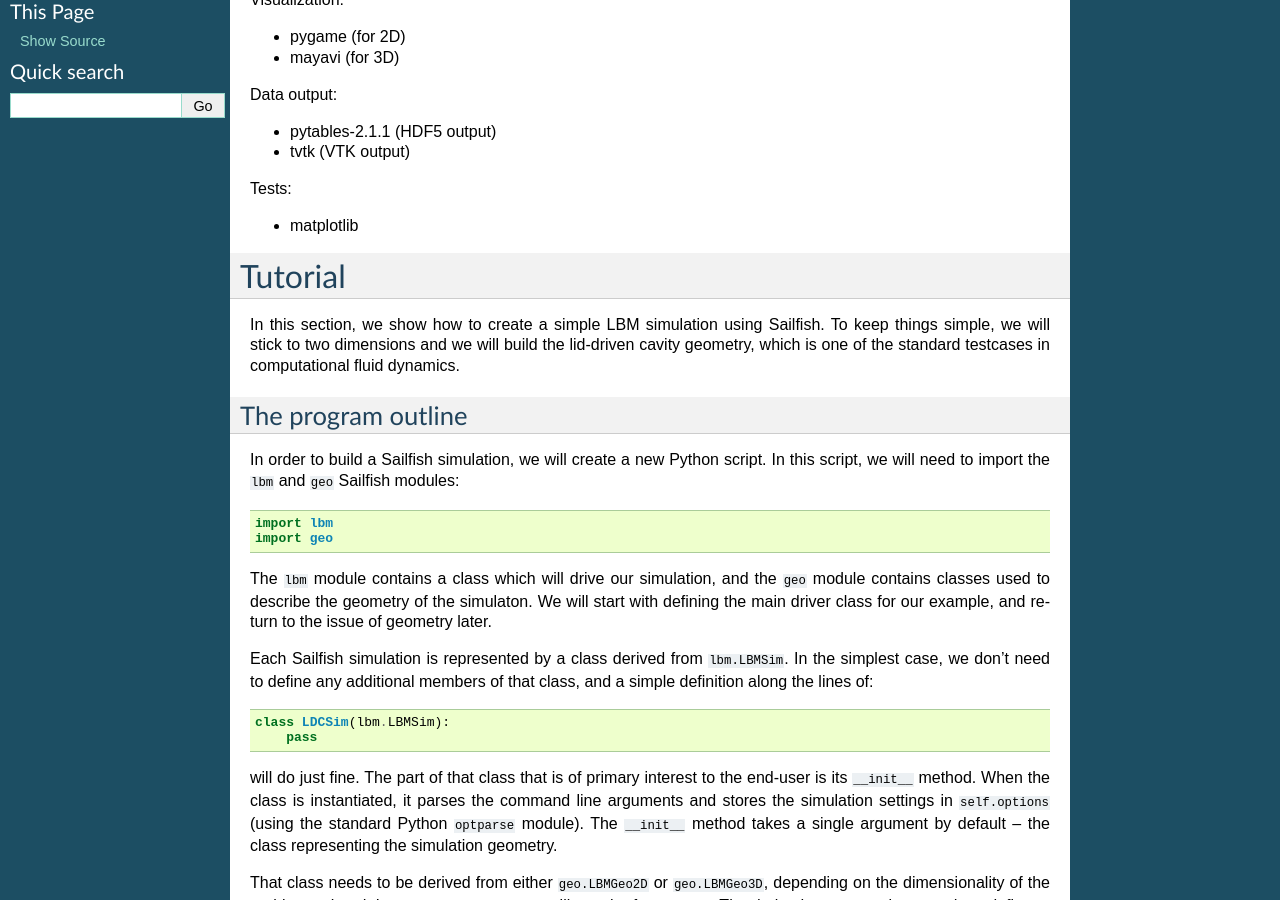
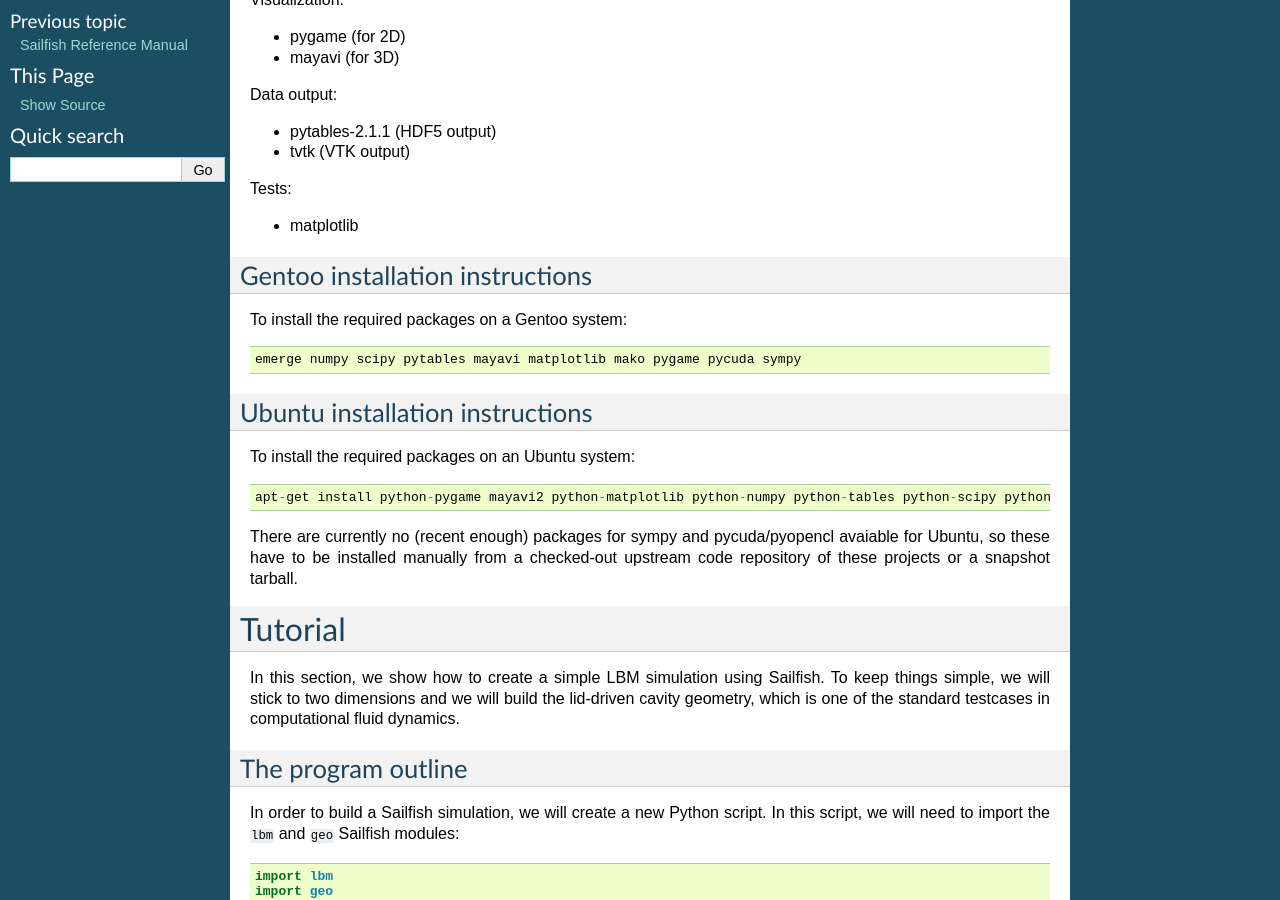
Before and after one commit to sailfish-team/sailfish, a Sphinx documentation site: the page built from doc/main.rst, in a window 1280 px wide and 900 px high, scrolled down 858 px. Built offline with Sphinx 7.4.7, drawn with Linux system fonts in a browser that asks for light colours; formulas are drawn with MathJax 3; some of the changed text lies outside the part shown.

Commit message:
Add installation instructions for Gentoo and Ubuntu.

```diff
--- a/doc/main.rst
+++ b/doc/main.rst
@@ -64,6 +64,24 @@
 Tests:
 
 * matplotlib
+
+Gentoo installation instructions
+--------------------------------
+
+To install the required packages on a Gentoo system::
+
+  emerge numpy scipy pytables mayavi matplotlib mako pygame pycuda sympy
+
+Ubuntu installation instructions
+--------------------------------
+
+To install the required packages on an Ubuntu system::
+
+  apt-get install python-pygame mayavi2 python-matplotlib python-numpy python-tables python-scipy python-mako
+
+There are currently no (recent enough) packages for sympy and pycuda/pyopencl avaiable for
+Ubuntu, so these have to be installed manually from a checked-out upstream code repository of
+these projects or a snapshot tarball.
 
 Tutorial
 ========
```
